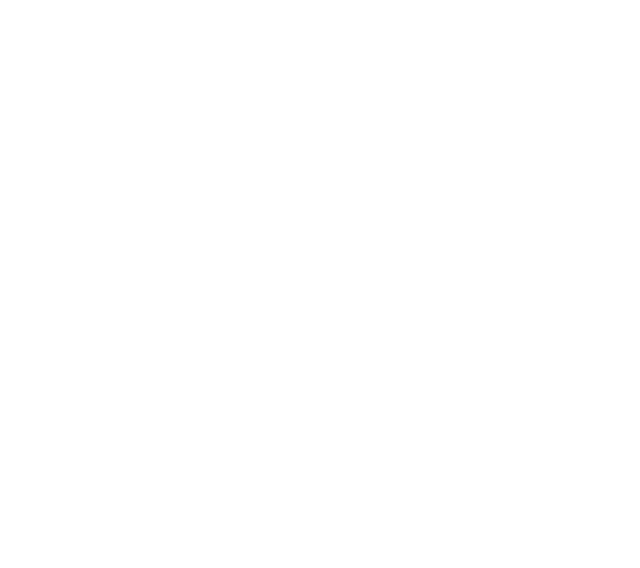
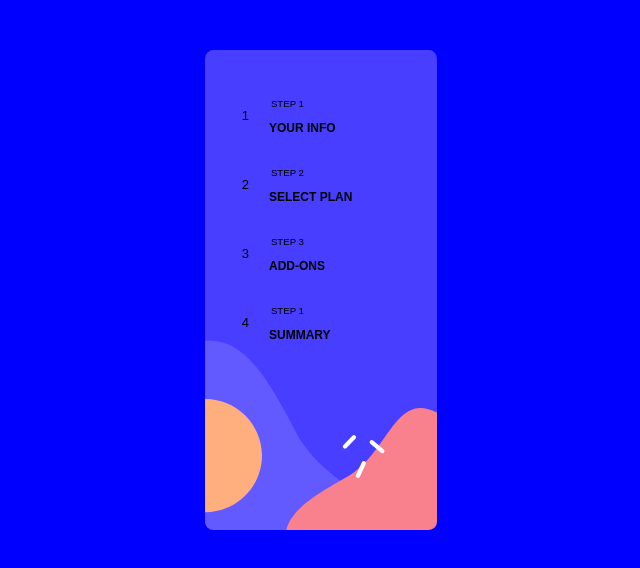
Before and after one commit to agbarama/multi-step-app, a React (Vite) app in the folder multistepapp/: page / in a window 1280 px wide. Shown: the top 568 px of the page, without its empty margins (319-959 px from the left). Built offline with nearby package versions, Linux system fonts and the light colour scheme.

Commit message:
Created and styled the Navbar component

```diff
--- /dev/null
+++ b/multistepapp/src/App.css
@@ -0,0 +1,10 @@
+body {
+  font-family: "Ubuntu", sans-serif;
+  background-color: blue;
+  color: white;
+  display: flex;
+  align-items: center;
+  justify-content: center;
+  /* // align-content: end; */
+  margin: 40px 0;
+}
--- a/multistepapp/src/App.jsx
+++ b/multistepapp/src/App.jsx
@@ -1,8 +1,9 @@
 import RoutesContainer from "./RoutesContainer";
+import "./App.css";
 
 function App() {
   return (
-    <div>
+    <div className="App">
       <RoutesContainer />
     </div>
   );
--- a/multistepapp/src/form/Home.jsx
+++ b/multistepapp/src/form/Home.jsx
@@ -1,8 +1,14 @@
 import React from "react";
 import MobileHeader from "./MobileHeader";
+import Navbar from "./Navbar";
 
 const Home = () => {
-  return <div>{/* <MobileHeader /> */}</div>;
+  return (
+    <div>
+      {/* <MobileHeader /> */}
+      <Navbar />
+    </div>
+  );
 };
 
 export default Home;
--- /dev/null
+++ b/multistepapp/src/form/Navbar.jsx
@@ -0,0 +1,46 @@
+import styles from "./styles/home.module.css";
+import backgroundImage from "../assets/backgrounds/bg-sidebar-desktop.svg";
+
+const Navbar = () => {
+  return (
+    <div>
+      <div className={styles.sideBar}>
+        <img className={styles.deskBg} src={backgroundImage} alt="" />
+        <div className={styles.stages}>
+          <div className={styles.steps}>
+            <p className={styles.pageIndicator}>1</p>
+            <div>
+              <p className={styles.step}>STEP 1</p>
+              <p className={styles.stepText}>YOUR INFO</p>
+            </div>
+          </div>
+
+          <div className={styles.steps}>
+            <p className={styles.pageIndicator}>2</p>
+            <div>
+              <p className={styles.step}>STEP 2</p>
+              <p className={styles.stepText}>SELECT PLAN</p>
+            </div>
+          </div>
+          <div className={styles.steps}>
+            <p className={styles.pageIndicator}>3</p>
+            <div>
+              <p className={styles.step}>STEP 3</p>
+
+              <p className={styles.stepText}>ADD-ONS</p>
+            </div>
+          </div>
+          <div className={styles.steps}>
+            <p className={styles.pageIndicator}>4</p>
+            <div>
+              <p className={styles.step}>STEP 1</p>
+              <p className={styles.stepText}>SUMMARY</p>
+            </div>
+          </div>
+        </div>
+      </div>
+    </div>
+  );
+};
+
+export default Navbar;
--- /dev/null
+++ b/multistepapp/src/form/styles/home.module.css
@@ -0,0 +1,80 @@
+.sideBar {
+  position: relative;
+  color: black;
+  margin: 10px;
+
+  .deskBg {
+    display: inline-block;
+    width: 100%;
+    height: 100%;
+    height: 480px;
+
+    /* display: inline-block;
+     width: 100%;
+     height: 480px; */
+  }
+
+  .stages {
+    display: inline-block;
+    position: absolute;
+    left: 8%;
+    padding-top: 12%;
+
+    .steps {
+      font-size: 60%;
+      /* color: $white; */
+      display: flex;
+      flex-direction: row;
+      align-items: center;
+      margin: 10px;
+
+      .pageIndicator {
+        text-decoration: none;
+        font-size: 13px;
+        font-size: bold;
+        /* background-color: $purplish-blue; */
+        /* color: $white; */
+        padding: 5px 8px;
+        /* border: 1px solid $white; */
+        border-radius: 25px;
+        margin-top: 10px;
+        margin-right: 12px;
+        vertical-align: middle;
+      }
+
+      .one {
+        font-weight: bold;
+        /* background-color: $light-blue; */
+        /* color: $marine-blue; */
+      }
+
+      button {
+        /* background-color: $purplish-blue; */
+        /* color: $white; */
+        padding: 4px 8px;
+        /* border: 1px solid $white; */
+        border-radius: 20px;
+        margin-top: 2px;
+        margin-right: 12px;
+        vertical-align: middle;
+      }
+
+      div {
+        vertical-align: middle;
+
+        .step {
+          display: block;
+          /* color: $cool-gray; */
+          margin: 2px;
+          margin-top: 10px;
+        }
+
+        .stepText {
+          font-weight: 700;
+          display: block;
+          font-size: 12px;
+        }
+      }
+    }
+  }
+}
```
